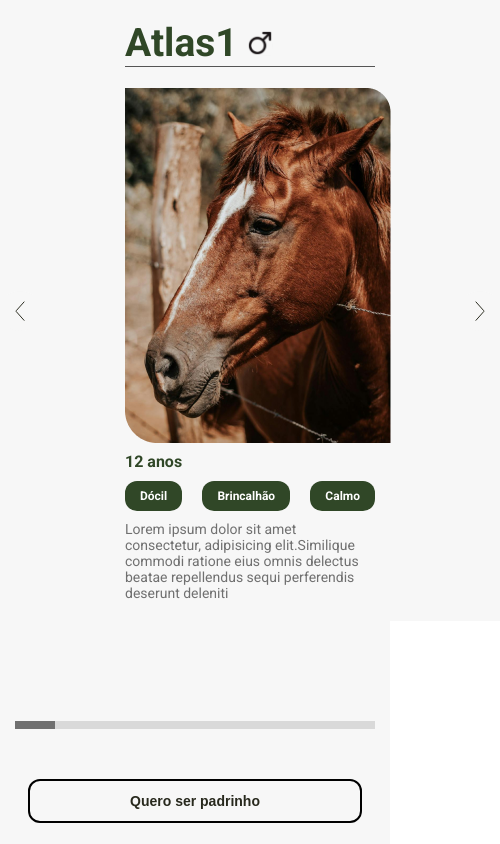
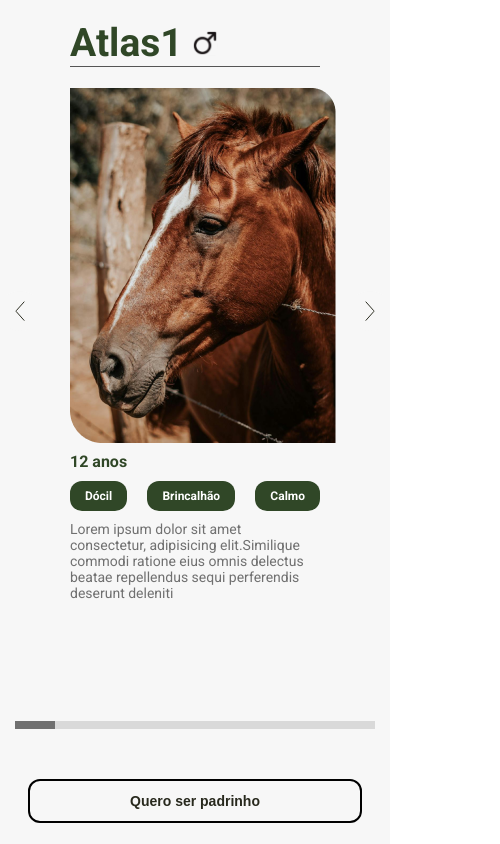
Before and after one commit to Grupo-Simios/APED, a React (Vite) app: page / in a window 390 px wide. Shown: the top 844 px of the page, 500 px wide, since content can reach past the window. Built offline with nearby package versions, Linux system fonts and the light colour scheme.

Commit message:
ajuste na responsividade

```diff
--- a/src/styles/AnimaisResgatados.css
+++ b/src/styles/AnimaisResgatados.css
@@ -86,7 +86,7 @@
   }
 
   .horses-cards--container {
-    width: 500px;
+    width: 100%;
   }
 
   .horses-cards {
--- a/src/styles/Doacao.css
+++ b/src/styles/Doacao.css
@@ -4,6 +4,7 @@
   padding: 150px 0;
   display: flex;
   justify-content: space-around;
+  align-items: center;
   max-width: 1400px;
   margin: 0 auto;
 }
@@ -39,6 +40,10 @@
   height: auto;
 }
 
+.doacoes-img img {
+  width: 100%;
+}
+
 /* Media Query para telas menores */
 @media screen and (max-width: 768px) {
   .doacoes-container {
```
